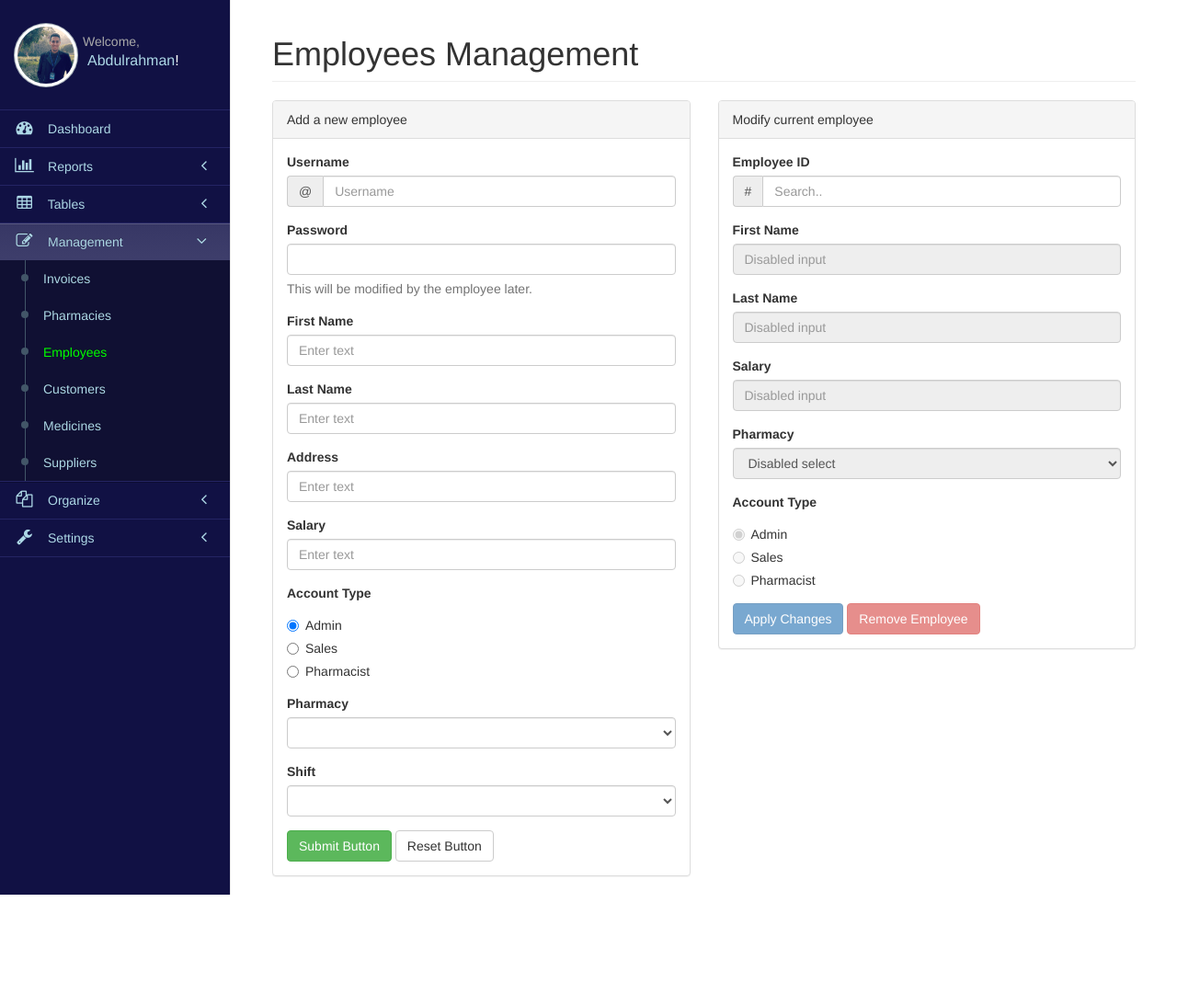
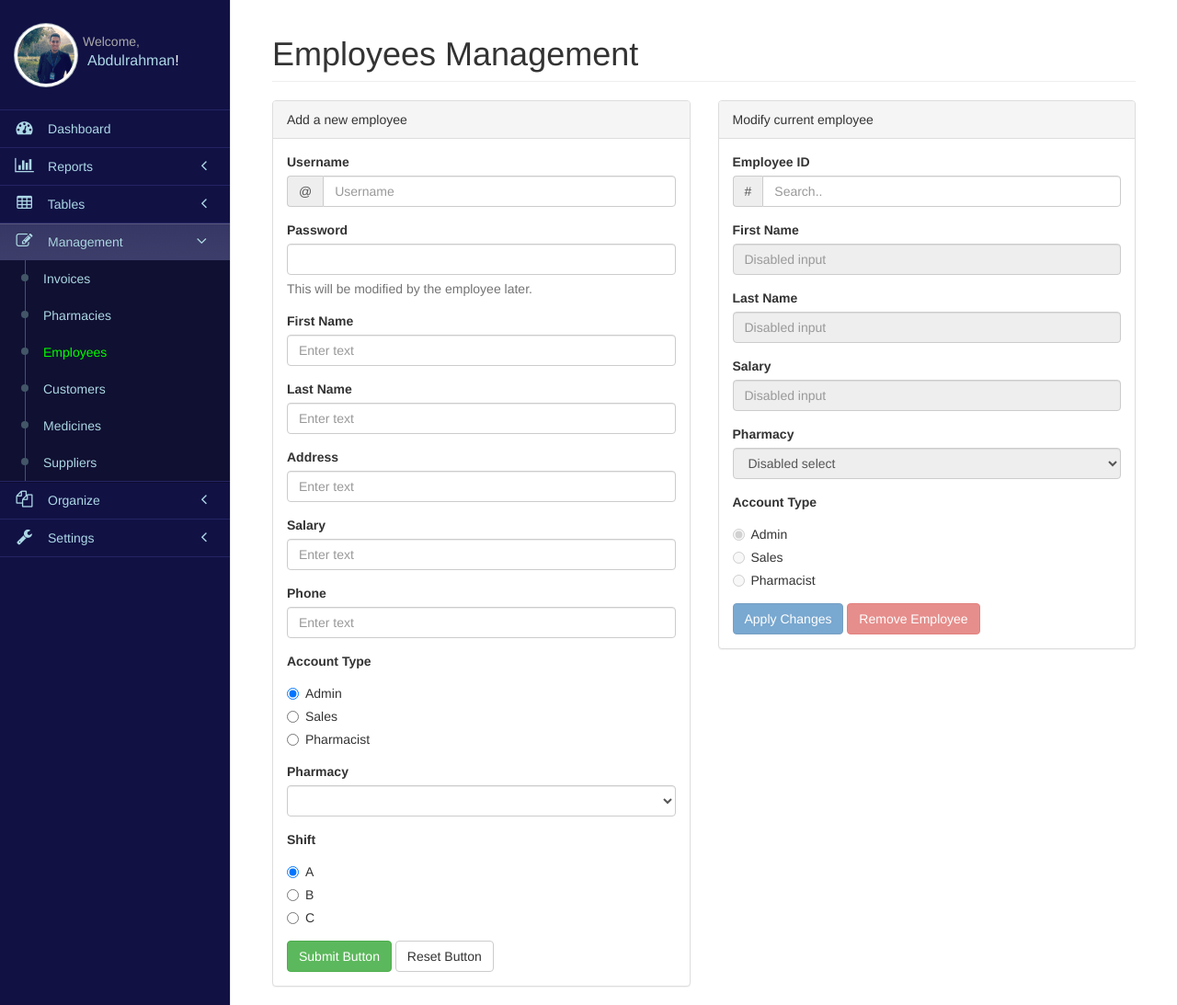
Before and after one commit to DevMetwaly/Pharmacy, a PHP site: page /ctrl_employees in a window 1280 px wide. Shown: the part 51-1144 px from the top of the page at 92% size. Before the commit the page ends 1024 px from the top, so only its background shows below. Run offline with PHP 8.4, Linux system fonts and the light colour scheme; tables that the repository leaves empty or names only in its code hold one stand-in row (values such as "Sample post"); some libraries are stand-ins or nearby versions.

Commit message:
ADD Employee adding a new employee is avalible now also select from the phramacies that exist in the database handling issue with repeated id currently developing the validation for the inputs

```diff
--- a/pages/ctrl_employees.php
+++ b/pages/ctrl_employees.php
@@ -1,9 +1,34 @@
 <script>
+function reset1(){
+	$('input[name=optionsACC]:checked').val();
+	$('input[name=optionsShift]:checked').val();
+	$('#optionsPH').val('');
+	$('#Username').val('');
+	$('#Password').val('');
+	$('#FName').val('');
+	$('#LName').val('');
+	$('#Address').val('');
+	$('#Salary').val('');
+	$('#Phone').val('');
+
+
+}
 function AddEmployee(){
-	alert($('input[name=optionsRadios]:checked').val());
-	/*Send("./php/Customers_ctrl.php","POST",function(data){
+	var opACC 	= $('input[name=optionsACC]:checked').val();
+	var opSH 	= $('input[name=optionsShift]:checked').val();
+	var opPH	= $('#optionsPH').val();
+	var Username= $('#Username').val();
+	var Password= $('#Password').val();
+	var FName 	= $('#FName').val();
+	var LName 	= $('#LName').val();
+	var Address = $('#Address').val();
+	var Salary 	= $('#Salary').val();
+	var Phone 	= $('#Phone').val();
 
-	},"Name="+name+"&Address="+address+"&Phone="+phone);*/
+
+	Send("./php/Employees_ctrl.php","POST",function(data){
+
+	},"Pharmacy_ID="+opPH+"&FName="+FName+"&LName="+LName+"&Phone="+Phone+"&Address="+Address+"&Username="+Username+"&Password="+Password+"&Salary="+Salary+"&Type="+opACC+"&Shift="+opSH);
 }
 
 </script>
@@ -30,74 +55,92 @@ function AddEmployee(){
 						<div class="row">
 
 							<div class="col-lg-12">
-								<form role="form">
+
 									<label>Username</label>
 									<div class="form-group input-group">
 										<span class="input-group-addon">@</span>
-										<input type="text" class="form-control" placeholder="Username">
+										<input id="Username" type="text" class="form-control" placeholder="Username">
 									</div>
 									<div class="form-group">
 										<label>Password</label>
-										<input class="form-control" type="password">
+										<input id="Password" class="form-control" type="password">
 										<p class="help-block">This will be modified by the employee later.</p>
 									</div>
 									<div class="form-group">
 										<label>First Name</label>
-										<input class="form-control" placeholder="Enter text">
+										<input id="FName" class="form-control" placeholder="Enter text">
 									</div>
 									<div class="form-group">
 										<label>Last Name</label>
-										<input class="form-control" placeholder="Enter text">
+										<input id="LName" class="form-control" placeholder="Enter text">
 									</div>
 									<div class="form-group">
 										<label>Address</label>
-										<input class="form-control" placeholder="Enter text">
+										<input id="Address" class="form-control" placeholder="Enter text">
 									</div>
 									<div class="form-group">
 										<label>Salary</label>
-										<input class="form-control" placeholder="Enter text">
+										<input id="Salary" class="form-control" placeholder="Enter text">
 									</div>
-
+									<div class="form-group">
+										<label>Phone</label>
+										<input id="Phone" class="form-control" placeholder="Enter text">
+									</div>
 									<div class="form-group">
 										<label>Account Type</label>
 										<div class="radio">
 											<label>
-												<input type="radio" name="optionsRadios" value="option1" checked>Admin
+												<input type="radio" name="optionsACC" value="Admin" checked>Admin
 											</label>
 										</div>
 										<div class="radio">
 											<label>
-												<input type="radio" name="optionsRadios" value="option2">Sales
+												<input type="radio" name="optionsACC" value="Sales">Sales
 											</label>
 										</div>
 										<div class="radio">
 											<label>
-												<input type="radio" name="optionsRadios" value="option3">Pharmacist
+												<input type="radio" name="optionsACC" value="Pharmacist">Pharmacist
 											</label>
 										</div>
 									</div>
 
+
 									<div class="form-group">
 										<label>Pharmacy</label>
-										<select class="form-control">
+										<select id="optionsPH" class="form-control">
 											<option></option>
-											<option>A</option>
-											<option>B</option>
-											<option>C</option>
+										<?
+
+											include_once("php/MySQLi.php");
+											$res=$db->fetch("SELECT Pharmacy_ID FROM pharmacies",true);
+											for($i=0;$i<count($res);$i++)
+												ECHO "<option value=".$res[$i]['Pharmacy_ID'].">".$res[$i]['Pharmacy_ID']."</option>";
+
+										?>
 										</select>
 									</div>
 									<div class="form-group">
 										<label>Shift</label>
-										<select class="form-control">
-											<option></option>
-											<option>A</option>
-											<option>B</option>
-											<option>C</option>
-										</select>
+										<div class="radio">
+											<label>
+												<input type="radio" name="optionsShift" value="A" checked>A
+											</label>
+										</div>
+										<div class="radio">
+											<label>
+												<input type="radio" name="optionsShift" value="B">B
+											</label>
+										</div>
+										<div class="radio">
+											<label>
+												<input type="radio" name="optionsShift" value="C">C
+											</label>
+										</div>
 									</div>
 									<button type="submit" class="btn btn-default btn-success" onClick="AddEmployee()">Submit Button</button>
-									<button type="reset" class="btn btn-default">Reset Button</button>
-								</form>
+									<button type="reset" class="btn btn-default" onClick="reset1()">Reset Button</button>
+
 							</div>
 
 						</div>
@@ -130,15 +173,15 @@ function AddEmployee(){
 									<fieldset disabled>
 										<div class="form-group">
 											<label for="disabledSelect">First Name</label>
-											<input class="form-control" id="disabledInput" type="text" placeholder="Disabled input" disabled>
+											<input class="form-control" class="disabledInput" type="text" placeholder="Disabled input" disabled>
 										</div>
 										<div class="form-group">
 											<label for="disabledSelect">Last Name</label>
-											<input class="form-control" id="disabledInput" type="text" placeholder="Disabled input" disabled>
+											<input class="form-control" class="disabledInput" type="text" placeholder="Disabled input" disabled>
 										</div>
 										<div class="form-group">
 											<label for="disabledSelect">Salary</label>
-											<input class="form-control" id="disabledInput" type="text" placeholder="Disabled input" disabled>
+											<input class="form-control" class="disabledInput" type="text" placeholder="Disabled input" disabled>
 										</div>
 										<div class="form-group">
 											<label for="disabledSelect">Pharmacy</label>
```
Also changed, not shown: php/Employees_ctrl.php (+18 -7 lines).
